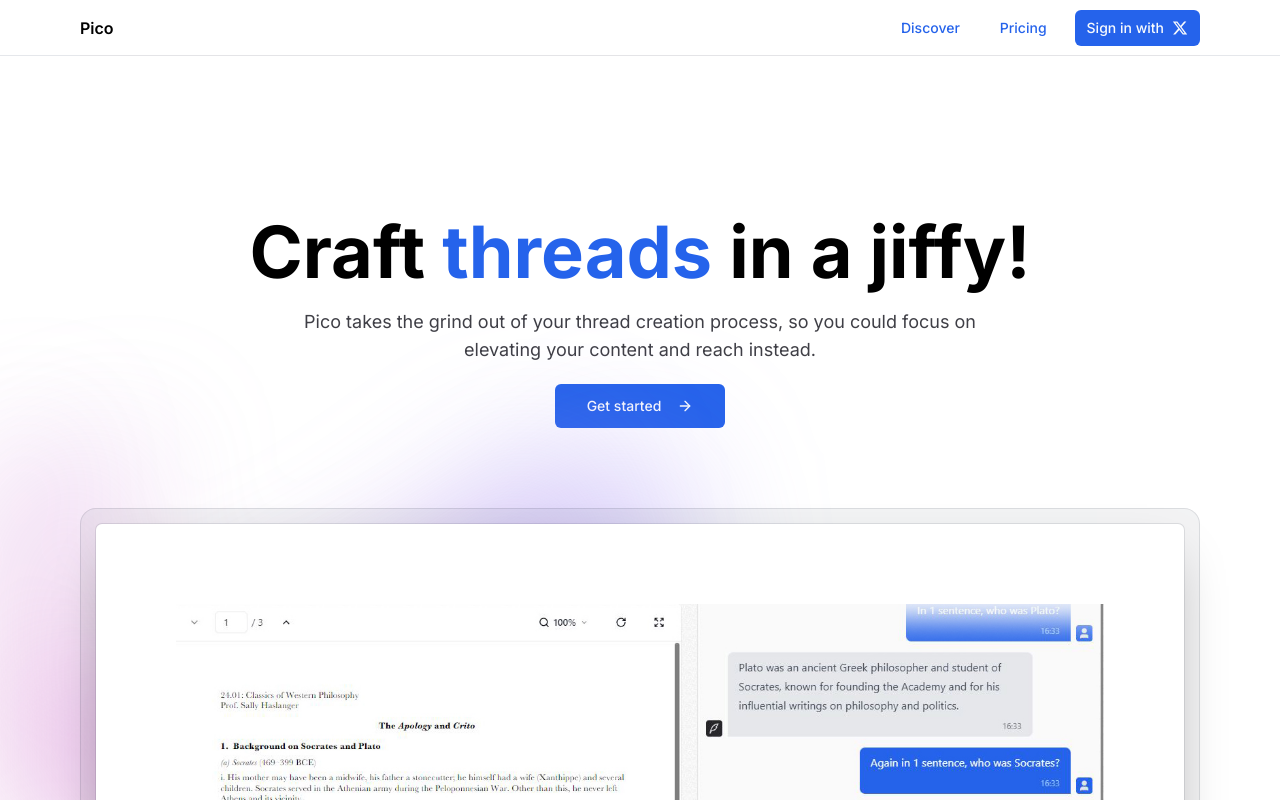
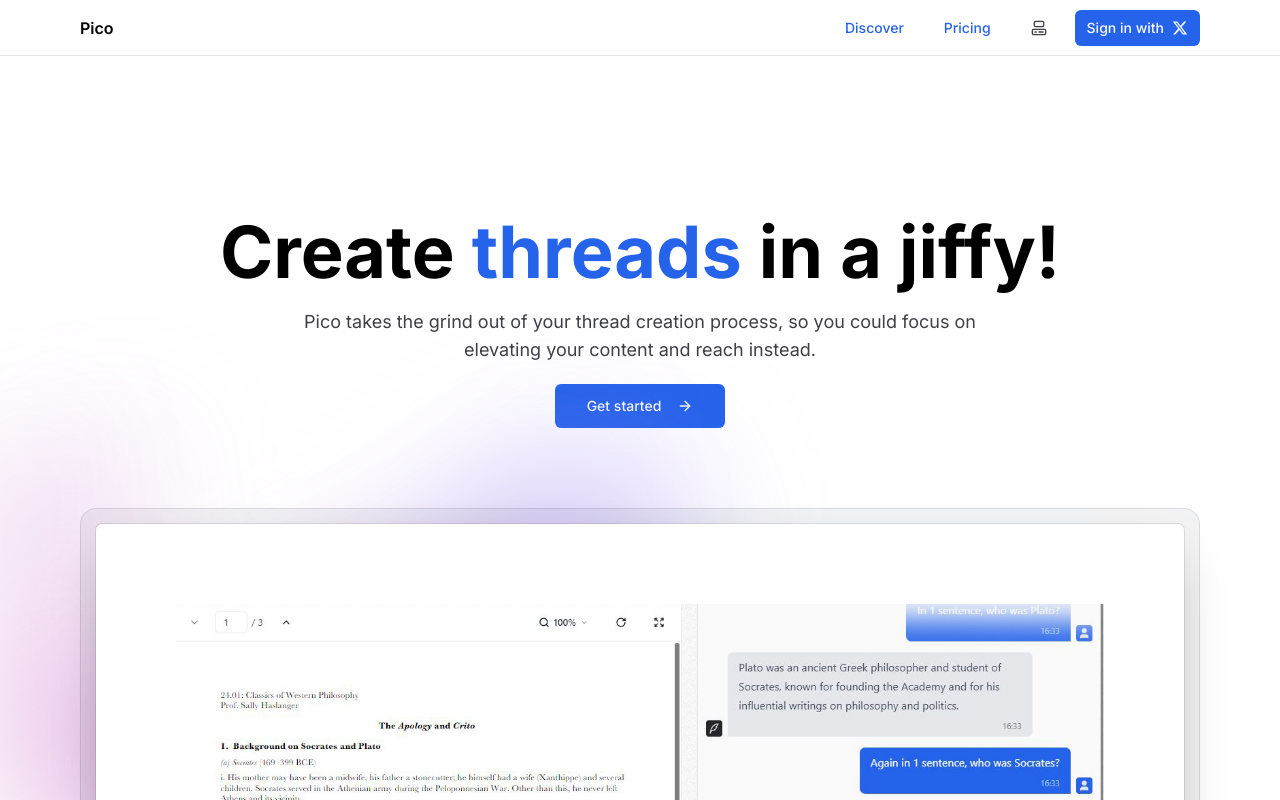
Before and after one commit to schandillia/project-pico, a Next.js app: page / in a window 1280 px wide. Shown: the top 800 px of the page. Built offline with nearby package versions, Linux system fonts and the light colour scheme; no server answers.

Commit message:
FEAT: Implement mode toggle and fix dark mode styling.

```diff
--- a/package.json
+++ b/package.json
@@ -18,6 +18,7 @@
     "lucide-react": "^0.468.0",
     "next": "15.1.0",
     "next-auth": "5.0.0-beta.25",
+    "next-themes": "^0.4.4",
     "react": "^19.0.0",
     "react-dom": "^19.0.0",
     "react-icons": "^5.4.0",
--- a/src/app/layout.tsx
+++ b/src/app/layout.tsx
@@ -6,6 +6,7 @@ import Navbar from "@/components/commons/Navbar"
 import brand from "@/constants/brand.json"
 import { auth } from "@/auth"
 import { SessionProvider } from "next-auth/react"
+import { ThemeProvider } from "@/components/theme/theme-provider"
 
 const inter = Inter({ subsets: ["latin"] })
 
@@ -21,7 +22,7 @@ export default async function RootLayout({
 }) {
 	const session = await auth()
 	return (
-		<html lang="en" className="light">
+		<html lang="en" suppressHydrationWarning>
 			<body
 				className={cn(
 					"min-h-screen font-sans antialiased",
@@ -29,8 +30,15 @@ export default async function RootLayout({
 				)}
 			>
 				<SessionProvider session={session}>
-					<Navbar session={session} />
-					{children}
+					<ThemeProvider
+						attribute="class"
+						defaultTheme="system"
+						enableSystem
+						disableTransitionOnChange
+					>
+						<Navbar session={session} />
+						{children}
+					</ThemeProvider>
 				</SessionProvider>
 			</body>
 		</html>
--- a/src/app/page.tsx
+++ b/src/app/page.tsx
@@ -11,10 +11,10 @@ export default function Home() {
 		<>
 			<MaxWidthWrapper className="mb-12 mt-28 sm:mt-40 flex flex-col items-center justify-center text-center">
 				<h1 className="max-w-4xl text-5xl font-bold md:text-6xl lg:text-7xl">
-					Craft <span className="text-primary">threads</span> in a
+					Create <span className="text-primary">threads</span> in a
 					jiffy!
 				</h1>
-				<p className="mt-5 max-w-prose text-zinc-700 sm:text-lg">
+				<p className="mt-5 max-w-prose text-zinc-700 dark:text-zinc-400 sm:text-lg">
 					{brand.BRAND} takes the grind out of your thread creation
 					process, so you could focus on elevating your content and
 					reach instead.
@@ -22,7 +22,7 @@ export default function Home() {
 				<Link
 					className={buttonVariants({
 						size: "lg",
-						className: "mt-5",
+						className: "mt-5 dark:text-white",
 					})}
 					href="/dashboard"
 				>
@@ -47,7 +47,7 @@ export default function Home() {
 					<div>
 						<div className="mx-auto max-w-6xl px-6 lg:px-8">
 							<div className="mt-16 flow-root sm:mt-24">
-								<div className="-m-2 rounded-xl bg-gray-900/5 p-2 ring-1 ring-inset ring-gray-900/10 lg:-m-4 lg:rounded-2xl lg:p-4">
+								<div className="-m-2 rounded-xl bg-gray-900/5 dark:bg-gray-500/15 p-2 ring-1 ring-inset ring-gray-900/10 dark:ring-gray-400/10 lg:-m-4 lg:rounded-2xl lg:p-4">
 									<Image
 										src="/dashboard-preview.jpg"
 										alt="product preview"
@@ -78,11 +78,11 @@ export default function Home() {
 			<div className="mx-auto mb-32 mt-32 max-w-5xl sm:mt-56">
 				<div className="mb-12 px-6 lg:px-8">
 					<div className="mx-auto max-w-2xl sm:text-center">
-						<h2 className="mt-2 font-bold text-4xl text-gray-900 sm:text-5xl">
+						<h2 className="mt-2 font-bold text-4xl text-gray-900 dark:text-gray-200 sm:text-5xl">
 							Start creating right away
 						</h2>
 
-						<p className="mt-4 text-lg text-gray-600">
+						<p className="mt-4 text-lg text-gray-600 dark:text-zinc-400">
 							Creating, publishing, and managing X threads has
 							never been easier
 						</p>
@@ -99,7 +99,7 @@ export default function Home() {
 								Sign in with your{" "}
 								<FaXTwitter className="inline align-middle relative top-[-2px]" />
 							</span>
-							<span className="mt-2 text-zinc-700">
+							<span className="mt-2 text-zinc-700 dark:text-zinc-400">
 								Get started with a free, no-frills plan and
 								start creating.
 							</span>
@@ -113,7 +113,7 @@ export default function Home() {
 							<span className="text-xl font-semibold">
 								Draft your first thread
 							</span>
-							<span className="mt-2 text-zinc-700">
+							<span className="mt-2 text-zinc-700 dark:text-zinc-400">
 								Use AI to fix grammar, polish style, or even
 								generate content ideas.
 							</span>
@@ -127,7 +127,7 @@ export default function Home() {
 							<span className="text-xl font-semibold">
 								Publish with a single click
 							</span>
-							<span className="mt-2 text-zinc-700">
+							<span className="mt-2 text-zinc-700 dark:text-zinc-400">
 								Or save draft for further review, or schedule to
 								post later.
 							</span>
@@ -136,7 +136,7 @@ export default function Home() {
 				</ol>
 				<div className="mx-auto max-w-6xl px-6 lg:px-8">
 					<div className="mt-16 flow-root sm:mt-24">
-						<div className="-m-2 rounded-xl bg-gray-900/5 p-2 ring-1 ring-inset ring-gray-900/10 lg:-m-4 lg:rounded-2xl lg:p-4">
+						<div className="-m-2 rounded-xl bg-gray-900/5 dark:bg-gray-500/15 p-2 ring-1 ring-inset ring-gray-900/10 dark:ring-gray-400/10 lg:-m-4 lg:rounded-2xl lg:p-4">
 							<Image
 								src="/file-upload-preview.jpg"
 								alt="uploading preview"
--- a/src/components/commons/Navbar.tsx
+++ b/src/components/commons/Navbar.tsx
@@ -4,6 +4,7 @@ import { buttonVariants } from "@/components/ui/button"
 import brand from "@/constants/brand.json"
 import SignIn from "@/components/sign-in"
 import UserAccountNav from "@/components/commons/UserAccountNav"
+import ThemeToggle from "../theme/theme-toggle"
 
 // Define a more specific type for the session
 type Session = {
@@ -16,10 +17,13 @@ type Session = {
 const Navbar = ({ session }: { session: Session | null }) => {
 	const user = session?.user
 	return (
-		<nav className="sticky h-14 inset-x-0 top-0 z-30 w-full border-b border-gray-200 bg-white/75 backdrop-blur-lg transition-all">
+		<nav className="sticky h-14 inset-x-0 top-0 z-30 w-full border-b border-gray-200 dark:border-gray-800 bg-white/70 dark:bg-black/75 backdrop-blur-lg transition-all">
 			<MaxWidthWrapper>
-				<div className="flex h-14 items-center justify-between border-b border-zinc-200">
-					<Link href="/" className="flex z-40 font-semibold">
+				<div className="flex h-14 items-center justify-between border-b border-gray-200 dark:border-gray-800">
+					<Link
+						href="/"
+						className="flex z-40 font-semibold dark:text-white"
+					>
 						<span>{brand.BRAND}</span>
 					</Link>
 
@@ -32,6 +36,7 @@ const Navbar = ({ session }: { session: Session | null }) => {
 								className={buttonVariants({
 									variant: "link",
 									size: "sm",
+									className: "dark:text-white",
 								})}
 							>
 								Discover
@@ -41,10 +46,12 @@ const Navbar = ({ session }: { session: Session | null }) => {
 								className={buttonVariants({
 									variant: "link",
 									size: "sm",
+									className: "dark:text-white",
 								})}
 							>
 								Pricing
 							</Link>
+							<ThemeToggle />
 							{!user ? (
 								<SignIn />
 							) : (
--- a/src/components/sign-in.tsx
+++ b/src/components/sign-in.tsx
@@ -14,6 +14,7 @@ export default function SignIn() {
 				type="submit"
 				className={buttonVariants({
 					size: "sm",
+					className: "dark:text-white",
 				})}
 			>
 				Sign in with <FaXTwitter />
--- /dev/null
+++ b/src/components/theme/theme-provider.tsx
@@ -0,0 +1,11 @@
+"use client"
+
+import * as React from "react"
+import { ThemeProvider as NextThemesProvider } from "next-themes"
+
+export function ThemeProvider({
+	children,
+	...props
+}: React.ComponentProps<typeof NextThemesProvider>) {
+	return <NextThemesProvider {...props}>{children}</NextThemesProvider>
+}
--- /dev/null
+++ b/src/components/theme/theme-toggle.tsx
@@ -0,0 +1,51 @@
+"use client"
+
+import * as React from "react"
+import { MoonStar, Sun, Computer } from "lucide-react"
+import { useTheme } from "next-themes"
+import { Button } from "@/components/ui/button"
+
+export default function ThemeToggle() {
+	const { theme, setTheme } = useTheme()
+	const [mounted, setMounted] = React.useState(false)
+
+	React.useEffect(() => {
+		setMounted(true)
+	}, [])
+
+	const cycleTheme = () => {
+		const themes = ["light", "dark", "system"]
+		const currentIndex = themes.indexOf(theme ?? "system")
+		const nextIndex = (currentIndex + 1) % themes.length
+		setTheme(themes[nextIndex])
+	}
+
+	if (!mounted) {
+		return (
+			<Button variant="ghost" size="icon">
+				<span className="h-5 w-5" />
+				<span className="sr-only">Toggle theme</span>
+			</Button>
+		)
+	}
+
+	return (
+		<Button
+			className="rounded-full hover:opacity-80"
+			variant="ghost"
+			size="icon"
+			onClick={cycleTheme}
+		>
+			{theme === "light" && (
+				<Sun className="text-zinc-700 dark:text-white" />
+			)}
+			{theme === "dark" && (
+				<MoonStar className="text-zinc-700 dark:text-white" />
+			)}
+			{theme === "system" && (
+				<Computer className="text-zinc-700 dark:text-white" />
+			)}
+			<span className="sr-only">Toggle theme</span>
+		</Button>
+	)
+}
```
Also changed, not shown: 1 other file (tests, documents, lock files or other folders).
